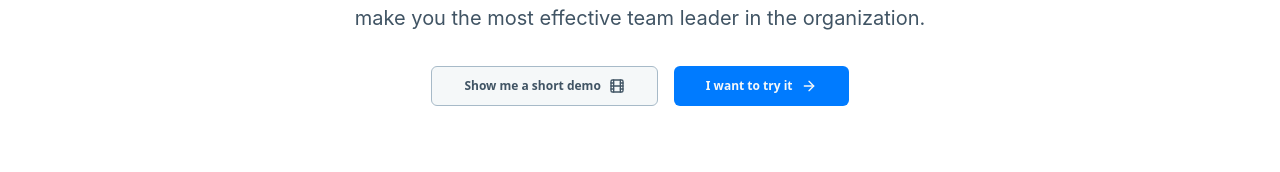
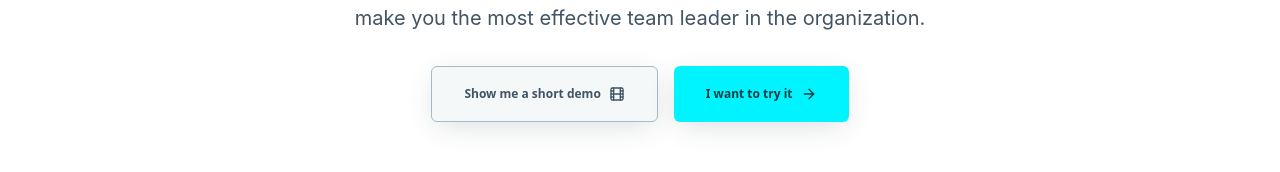
Before and after one commit to h-gianni/helix-web, a Next.js app: page / in a window 1280 px wide. Shown: the part 487-659 px from the top of the page. Built offline with nearby package versions, Linux system fonts and the light colour scheme; no server answers.

Commit message:
testing branding on marketing site

```diff
--- a/src/components/ui/marketing/_hero.tsx
+++ b/src/components/ui/marketing/_hero.tsx
@@ -79,11 +79,11 @@ export const Hero = () => {
             make you the most effective team leader in the organization.
           </p>
           <div className="flex flex-col md:flex-row gap-4 mx-auto">
-            <Button size="lg" variant="outline">
+            <Button size="lg" variant="outline" className="btn">
               Show me a short demo <Film />
             </Button>
             <SignUpButton>
-              <Button size="lg">
+              <Button size="lg" className="btn btn-primary">
                 I want to try it <ArrowRight />
               </Button>
             </SignUpButton>
--- a/src/styles/globals-marketing.css
+++ b/src/styles/globals-marketing.css
@@ -37,7 +37,6 @@
   --color-foreground-muted: var(--foreground-muted);
 } */
 
-@layer components {
 .section-container {
   @apply lg:container mx-auto space-y-8 lg:space-y-14;
 }
@@ -57,4 +56,22 @@
 .hero-centered {
   @apply flex flex-col justify-center text-center mx-auto max-w-2xl space-y-6 lg:space-y-8 pb-8 lg:pb-20 px-4 lg:px-0;
 }
+
+.btn {
+  @apply h-14 shadow-base;
 }
+.btn-primary {
+  @apply bg-[#00f4ff] text-[#003d3f] hover:bg-[#00f4ff]/90;
+}
+.btn-secondary {
+  @apply bg-secondary text-secondary-foreground hover:bg-secondary/80;
+}
+.btn-outline {
+  @apply border border-input bg-background hover:bg-secondary hover:text-secondary-foreground;
+}
+.btn-ghost {
+  @apply hover:bg-secondary hover:text-secondary-foreground;
+}
+.btn-link {
+  @apply text-primary underline-offset-4 hover:underline;
+}
```
Lines whose indentation alone changed are shown as unchanged.
